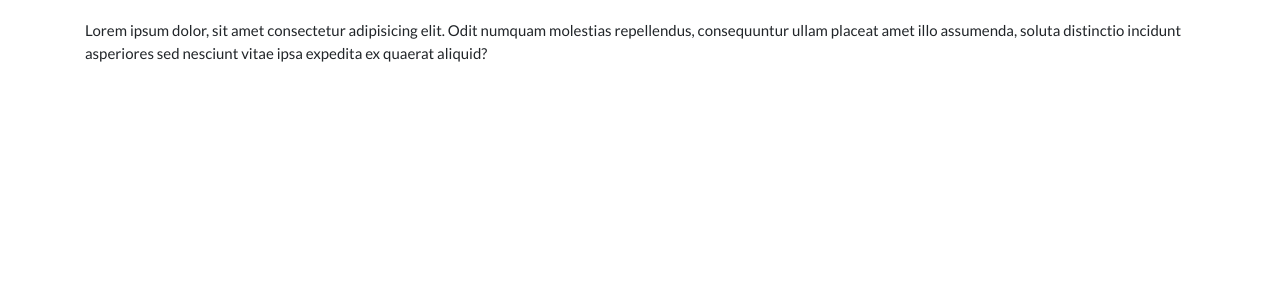
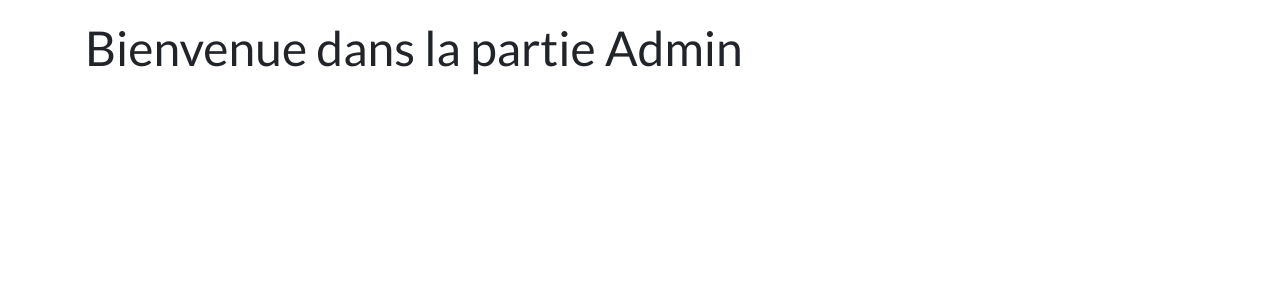
Before and after one commit to ThomasVandermeersch/Labo-Web, a Symfony app: template Shop/templates/admin/index.html.twig in a window 1280 px wide. Shown: the part 71-371 px from the top of the page. Run offline with Twig, Linux system fonts and the light colour scheme; the template is opened without the code that fills it, so the values that code supplies are empty; some libraries are stand-ins or nearby versions.

```diff
--- a/Shop/templates/admin/index.html.twig
+++ b/Shop/templates/admin/index.html.twig
@@ -1,9 +1,9 @@
 {% extends 'base.html.twig' %}
 
-{% block title %}Hello AdminController!{% endblock %}
+{% block title %}Hello Admin {% endblock %}
 
 {% block body %}
 
-<p> Lorem ipsum dolor, sit amet consectetur adipisicing elit. Odit numquam molestias repellendus, consequuntur ullam placeat amet illo assumenda, soluta distinctio incidunt asperiores sed nesciunt vitae ipsa expedita ex quaerat aliquid?
+<h1> Bienvenue dans la partie Admin </h1>
 
 {% endblock %}
```
Also changed, not shown: Shop/src/Controller/AdminController.php (+15 -5 lines).
